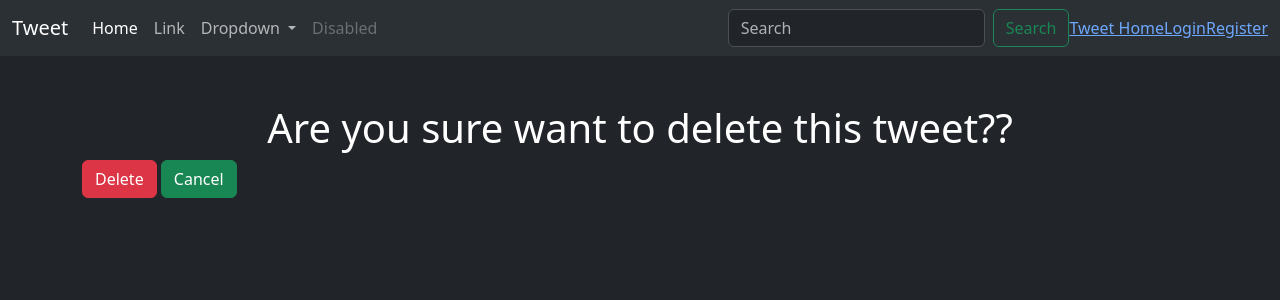
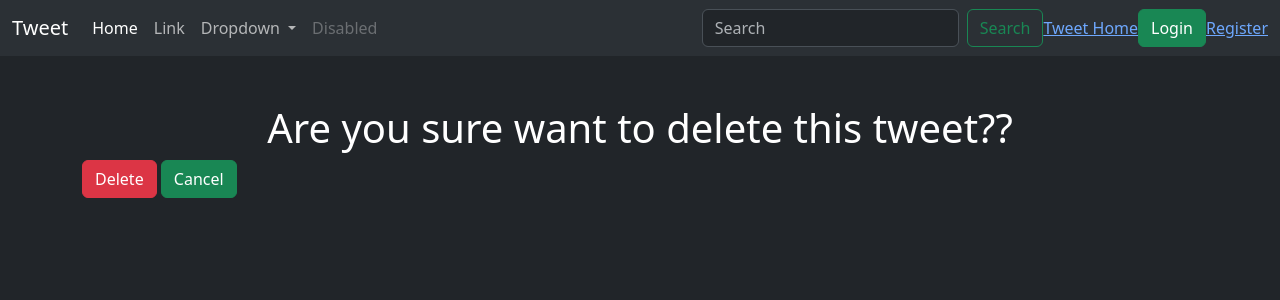
Before and after one commit to krishna-911/django-practice, a Django app: page /project_app/1/delete/ in a window 1280 px wide. Shown: the top 300 px of the page. Run offline with Django 5.2, Linux system fonts and the light colour scheme.

Commit message:
style: enhance login button appearance with Bootstrap class

```diff
--- a/Project01/templates/layout.html
+++ b/Project01/templates/layout.html
@@ -53,7 +53,7 @@
                 {% csrf_token %}
               </form>
             {% else %}
-              <a href="{% url 'login' %}">Login</a>
+              <a class="btn btn-success" href="{% url 'login' %}">Login</a>
               <a href="{% url 'registration' %}">Register</a>
             {% endif %}
           </div>
```
